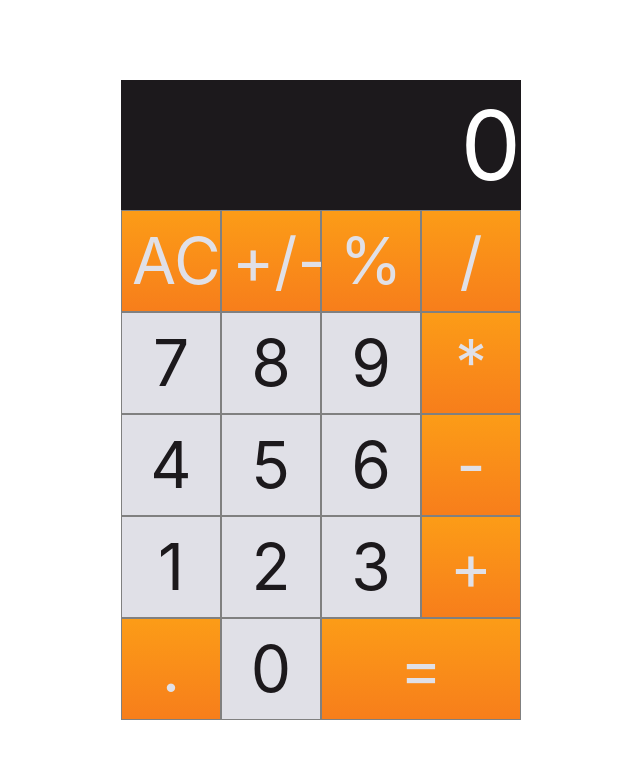
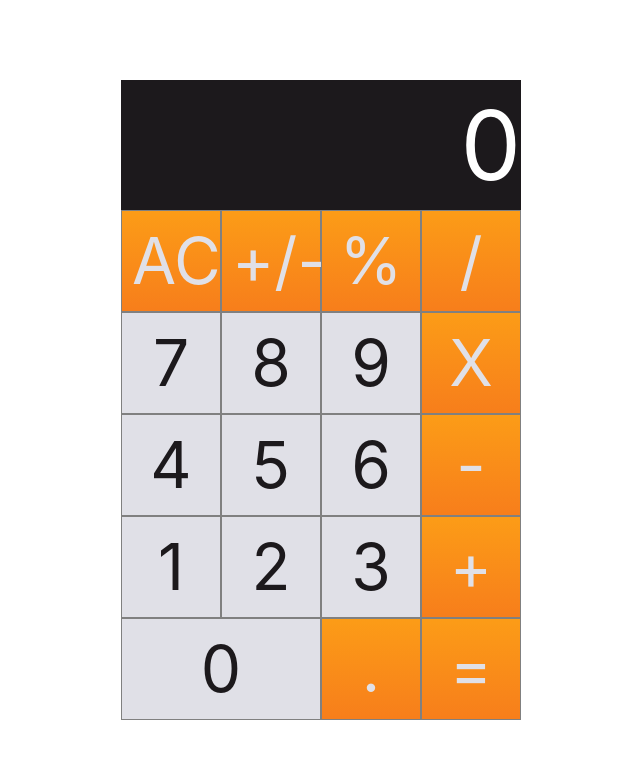
Before and after one commit to gurbuzertunga/react_calculator, a React (Create React App) app: page / in a window 1280 px wide. Shown: the top 758 px of the page, without its empty margins (319-959 px from the left). Built offline with nearby package versions, Linux system fonts and the light colour scheme.

Commit message:
update app for tse requirements

```diff
--- a/src/App.js
+++ /dev/null
@@ -1,14 +0,0 @@
-import ButtonPanel from './components/buttonPanel';
-import Display from './components/display';
-import './index.css';
-
-function App() {
-  return (
-    <div className="App">
-      <Display result="0" />
-      <ButtonPanel />
-    </div>
-  );
-}
-
-export default App;
--- /dev/null
+++ b/src/components/App.js
@@ -0,0 +1,14 @@
+import ButtonPanel from './buttonPanel';
+import Display from './display';
+import '../index.css';
+
+const App = () => (
+  <>
+    <div className="App">
+      <Display result="0" />
+      <ButtonPanel />
+    </div>
+  </>
+);
+
+export default App;
--- a/src/components/buttonPanel.js
+++ b/src/components/buttonPanel.js
@@ -12,7 +12,7 @@ const ButtonPanel = () => (
       <Button name="7" property="nums" />
       <Button name="8" property="nums" />
       <Button name="9" property="nums" />
-      <Button name="*" property="basic-op" />
+      <Button name="X" property="basic-op" />
     </div>
     <div className="third-buttons">
       <Button name="4" property="nums" />
@@ -27,9 +27,9 @@ const ButtonPanel = () => (
       <Button name="+" property="basic-op" />
     </div>
     <div className="fifth-buttons">
+      <Button name="0" property="nums equal" />
       <Button name="." property="basic-op" />
-      <Button name="0" property="nums" />
-      <Button name="=" property="basic-op equal" />
+      <Button name="=" property="basic-op" />
     </div>
   </div>
 );
--- a/src/index.js
+++ b/src/index.js
@@ -1,7 +1,7 @@
 import React from 'react';
 import ReactDOM from 'react-dom';
 import './index.css';
-import App from './App';
+import App from './components/App';
 
 ReactDOM.render(
   <React.StrictMode>
```
